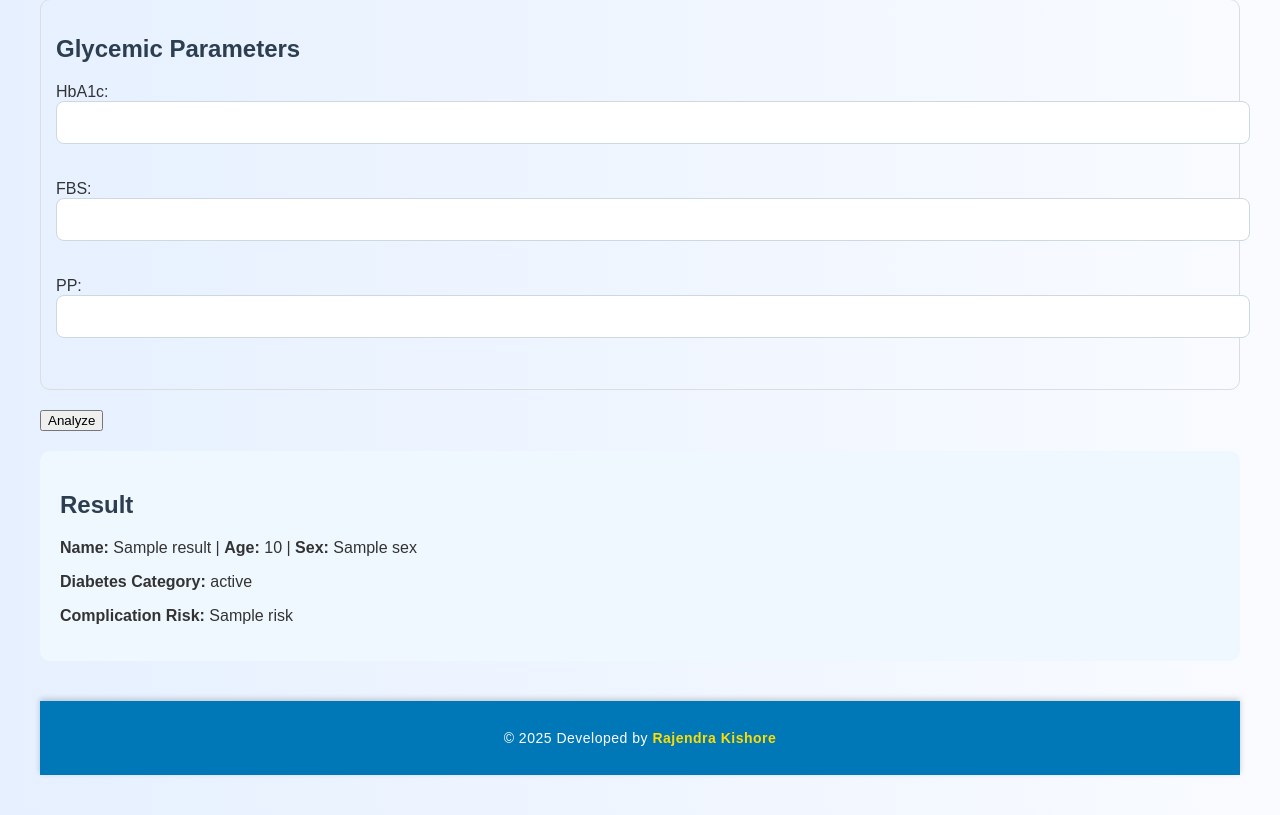
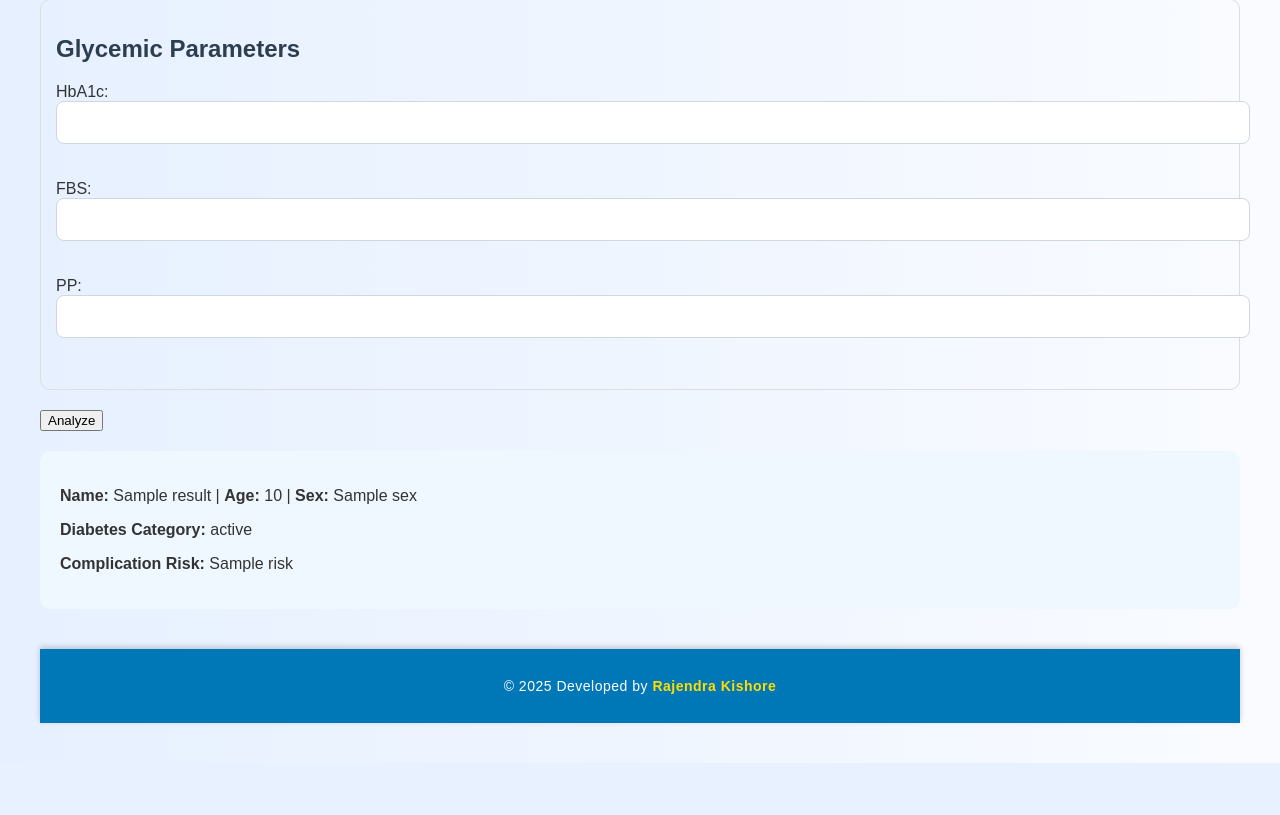
Before and after one commit to Rajendrakishore/Diabete-CBC-Analyzer, a Flask app: template templates/index.html in a window 1280 px wide. Shown: the part 1003-1818 px from the top of the page. After the commit the page ends 1766 px from the top, so only its background shows below. Run offline with Flask 3, Linux system fonts and the light colour scheme; the template is opened without the code that fills it: most values are stand-ins (such as "Sample title", 1, 10 or a date in 2020).

Commit message:
some result data change

```diff
--- a/templates/index.html
+++ b/templates/index.html
@@ -43,14 +43,17 @@
         <input type="submit" value="Analyze">
     </form>
 
+
+
     {% if result %}
     <div class="result">
-        <h2>Result</h2>
-        <p><b>Name:</b> {{ result.name }} | <b>Age:</b> {{ result.age }} | <b>Sex:</b> {{ result.sex }}</p>
-        <p><b>Diabetes Category:</b> {{ result.diabetes_status }}</p>
-        <p><b>Complication Risk:</b> {{ result.risk }}</p>
+        <p><strong>Name:</strong> {{ result.name }} | <strong>Age:</strong> {{ result.age }} | <strong>Sex:</strong> {{ result.sex }}</p>
+        <p><strong>Diabetes Category:</strong> {{ result.diabetes_status }}</p>
+        <p><strong>Complication Risk:</strong> {{ result.risk }}</p>
     </div>
-    {% endif %}
+{% else %}
+    <p>No data to display.</p>
+{% endif %}
 
     <footer>
     <p>© 2025 Developed by <strong>Rajendra Kishore</strong></p>
```
